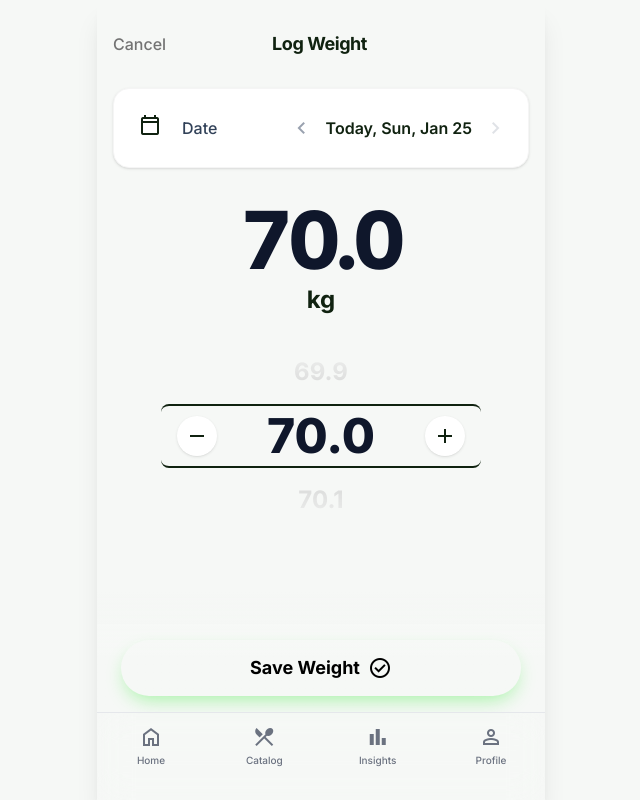
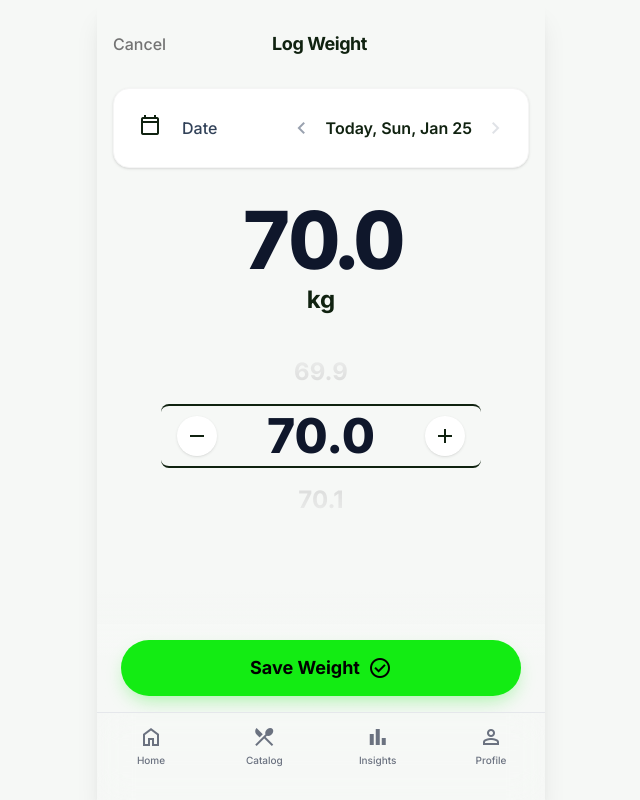
Before and after one commit to furkantekkartal/HealthNHabits, a React (Vite) app in the folder frontend/: page /weight in a window 1280 px wide. Shown: the whole page, without its empty margins (319-959 px from the left). Built offline with nearby package versions, Linux system fonts and the light colour scheme; no server answers.

Commit message:
fix: Weight save button now solid green #13ec13

```diff
--- a/frontend/src/pages/Weight.jsx
+++ b/frontend/src/pages/Weight.jsx
@@ -316,7 +316,7 @@ export default function Weight() {
                 <button
                     onClick={handleSave}
                     disabled={saving}
-                    className="w-full bg-primary hover:bg-[#0fd60f] active:scale-[0.98] transition-all text-black font-bold text-lg h-14 rounded-full shadow-[0_8px_20px_-6px_rgba(19,236,19,0.4)] hover:shadow-[0_12px_24px_-6px_rgba(19,236,19,0.5)] flex items-center justify-center gap-2 disabled:opacity-50"
+                    className="w-full bg-[#13ec13] hover:bg-[#0fd60f] active:scale-[0.98] transition-all text-black font-bold text-lg h-14 rounded-full shadow-[0_8px_20px_-6px_rgba(19,236,19,0.4)] hover:shadow-[0_12px_24px_-6px_rgba(19,236,19,0.5)] flex items-center justify-center gap-2 disabled:opacity-50"
                 >
                     <span>{saving ? 'Saving...' : 'Save Weight'}</span>
                     <span className="material-symbols-outlined text-2xl">check_circle</span>
```
Lines whose indentation alone changed are shown as unchanged.
